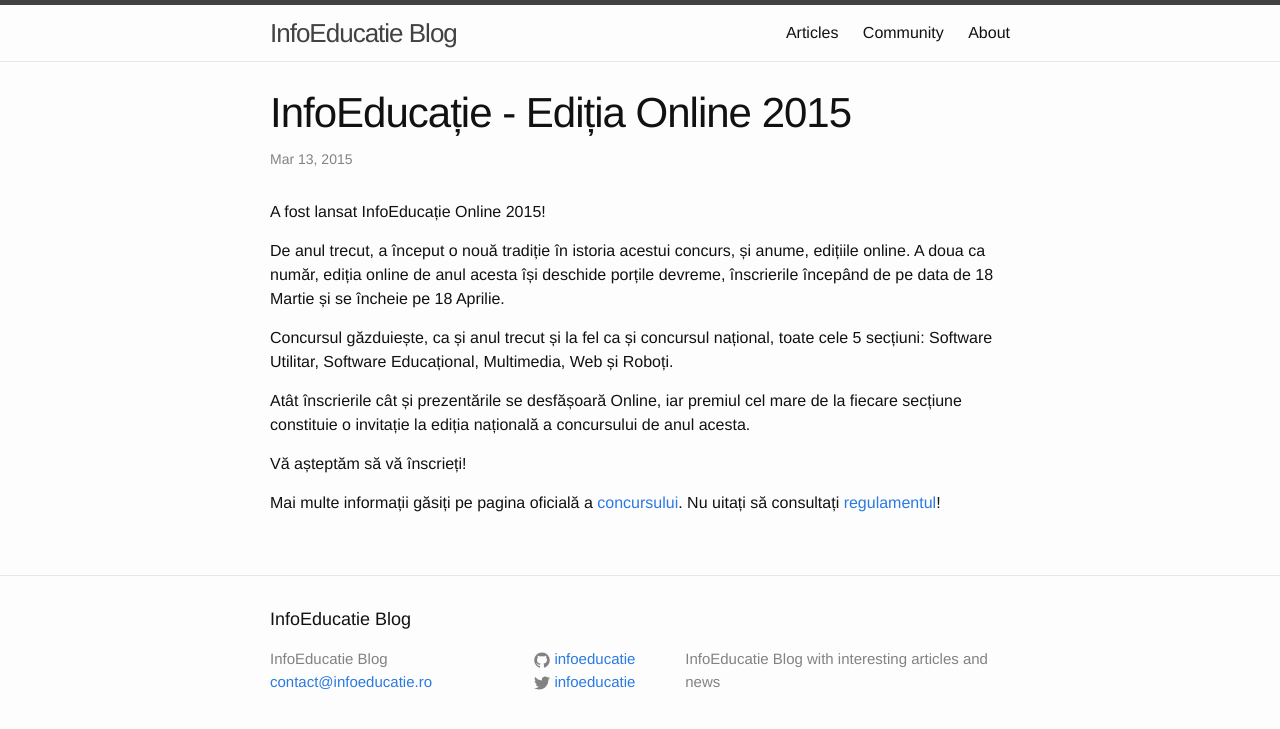
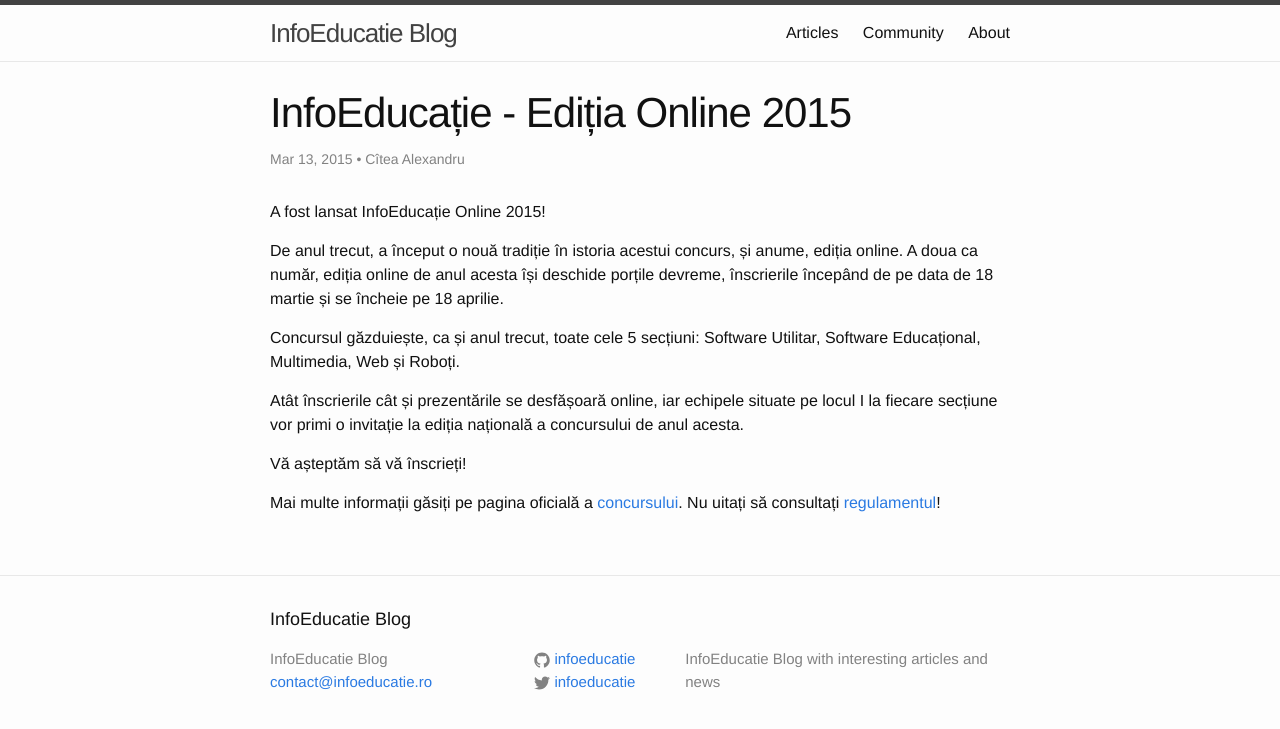
Before and after one commit to infoeducatie/blog.infoeducatie.ro, a Jekyll site: the page built from _posts/2015-03-13-InfoEducatie-Online-2015.markdown, in a window 1280 px wide. Shown: the top 729 px of the page. Built offline with Jekyll 4.4.1, drawn with Linux system fonts in a browser that asks for light colours.

Commit message:
Minor tweaks to solve problems reported in the comments

```diff
--- a/_posts/2015-03-13-InfoEducatie-Online-2015.markdown
+++ b/_posts/2015-03-13-InfoEducatie-Online-2015.markdown
@@ -2,16 +2,17 @@
 layout: post
 title:  "InfoEducație - Ediția Online 2015"
 date:   2015-03-13 23:16:02
+author: Cîtea Alexandru
 categories: stiri
 ---
 
 A fost lansat InfoEducație Online 2015!
 
-De anul trecut, a început o nouă tradiție în istoria acestui concurs, și anume, edițiile online. A doua ca număr, ediția online de anul acesta își deschide porțile devreme, înscrierile începând de pe data de 18 Martie și se încheie pe 18 Aprilie.
+De anul trecut, a început o nouă tradiție în istoria acestui concurs, și anume, ediția online. A doua ca număr, ediția online de anul acesta își deschide porțile devreme, înscrierile începând de pe data de 18 martie și se încheie pe 18 aprilie.
 
-Concursul găzduiește, ca și anul trecut și la fel ca și concursul național, toate cele 5 secțiuni: Software Utilitar, Software Educațional, Multimedia, Web și Roboți.
+Concursul găzduiește, ca și anul trecut, toate cele 5 secțiuni: Software Utilitar, Software Educațional, Multimedia, Web și Roboți.
 
-Atât înscrierile cât și prezentările se desfășoară Online, iar premiul cel mare de la fiecare secțiune constituie o invitație la ediția națională a concursului de anul acesta.
+Atât înscrierile cât și prezentările se desfășoară online, iar echipele situate pe locul I la fiecare secțiune vor primi o invitație la ediția națională a concursului de anul acesta.
 
 Vă așteptăm să vă înscrieți!
 
```
